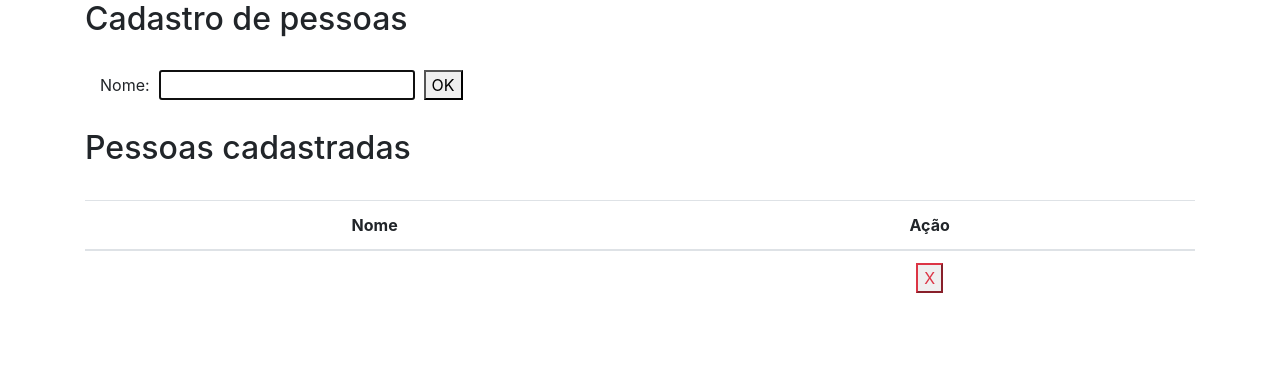
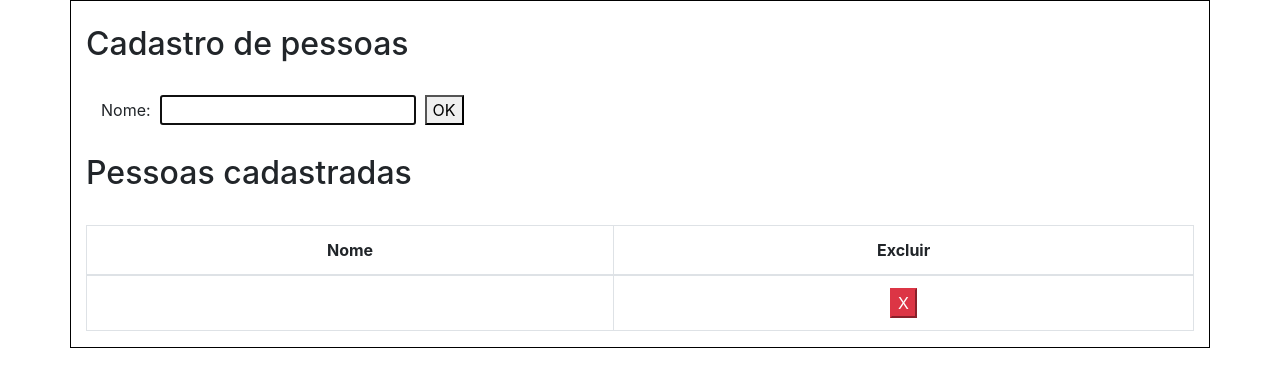
Before and after one commit to vinisantt/atividadesAngular, an Angular app: page / in a window 1280 px wide. Both pictures are taken after a click on the button "OK". Shown: the top 386 px of the page. Built offline with nearby package versions, Linux system fonts and the light colour scheme.

Commit message:
delete funcionando corretamente agora

```diff
--- a/package.json
+++ b/package.json
@@ -20,7 +20,7 @@
     "@angular/platform-browser-dynamic": "~9.0.2",
     "@angular/router": "~9.0.2",
     "rxjs": "~6.5.4",
-    "tslib": "^1.10.0",
+    "tslib": "^1.11.1",
     "zone.js": "~0.10.2"
   },
   "devDependencies": {
--- a/src/app/app.component.html
+++ b/src/app/app.component.html
@@ -1,4 +1,5 @@
-<div class="container">
+<div id="container" class="container">
+	<br />
 	<h2>Cadastro de pessoas</h2>
 	<br />
 	<div class="container-fluid">
@@ -21,21 +22,18 @@
 	<br />
 	<h2>Pessoas cadastradas</h2>
 	<br />
-	<table class=" table table-bordereds">
+	<table class=" table table-bordered">
 		<thead>
 			<tr>
 				<th>Nome</th>
-				<th>Ação</th>
+				<th>Excluir</th>
 			</tr>
 		</thead>
 		<tbody>
-			<tr *ngFor="let pessoa of pessoas">
-				<td>{{ pessoa }}</td>
+			<tr *ngFor="let p of pessoas">
+				<td>{{ p }}</td>
 				<td>
-					<button
-						(click)="excluirPessoa(pessoa)"
-						class="btn-outline-danger"
-					>
+					<button (click)="excluirPessoa(p)" class="btn-danger">
 						X
 					</button>
 				</td>
--- a/src/app/app.component.ts
+++ b/src/app/app.component.ts
@@ -12,8 +12,8 @@ export class AppComponent {
 	inserirPessoa(pessoa: string) {
 		this.pessoas.push(pessoa);
 	}
-	excluirPessoa(pessoa: string) {
-		let index = this.pessoas.indexOf(pessoa);
-		this.pessoas.splice(index);
+	excluirPessoa(p: string) {
+		let index: number = this.pessoas.indexOf(p);
+		this.pessoas.splice(index, 1);
 	}
 }
--- a/src/app/app.styles.css
+++ b/src/app/app.styles.css
@@ -2,3 +2,7 @@ th,
 td {
 	text-align: center;
 }
+
+#container {
+	border: 1px solid #000000;
+}
```
